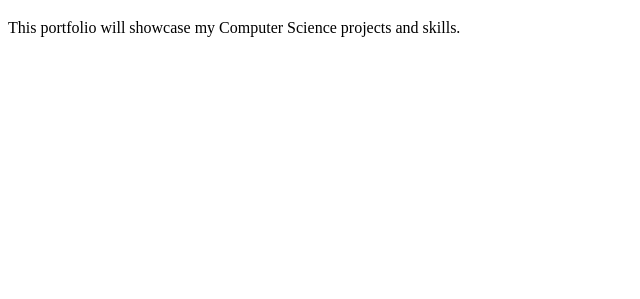
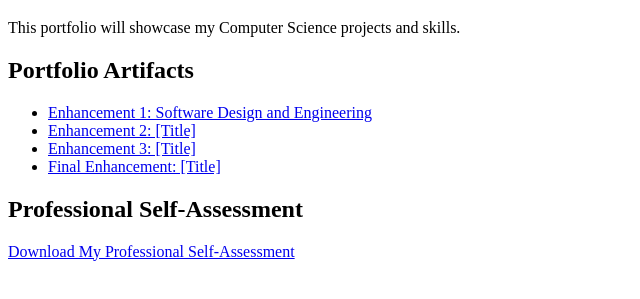
Before and after one commit to seungkang1/seungkang1.github.io, a plain HTML site: page index.html in a window 1280 px wide. Shown: the part 61-360 px from the top of the page, without its empty margins (0-640 px from the left). Drawn offline with Linux system fonts and the light colour scheme.

Commit message:
Update index.hmtl

```diff
--- a/index.html
+++ b/index.html
@@ -6,5 +6,17 @@
 <body>
     <h1>Welcome to My SNHU CS ePortfolio</h1>
     <p>This portfolio will showcase my Computer Science projects and skills.</p>
+
+    <h2>Portfolio Artifacts</h2>
+    <ul>
+        <li><a href="enhancement1.html">Enhancement 1: Software Design and Engineering</a></li>
+        <li><a href="enhancement2.html">Enhancement 2: [Title]</a></li>
+        <li><a href="enhancement3.html">Enhancement 3: [Title]</a></li>
+        <li><a href="final-enhancement.html">Final Enhancement: [Title]</a></li>
+    </ul>
+
+
+    <h2>Professional Self-Assessment</h2>
+    <p><a href="Professional Assessment.docx" download>Download My Professional Self-Assessment</a></p>
 </body>
 </html>
```
